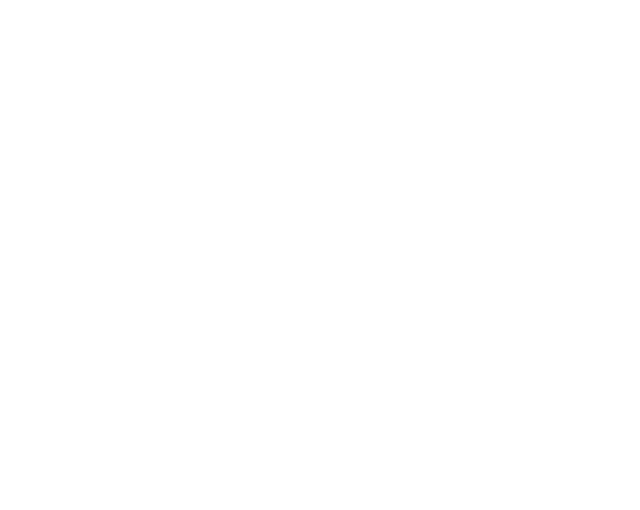
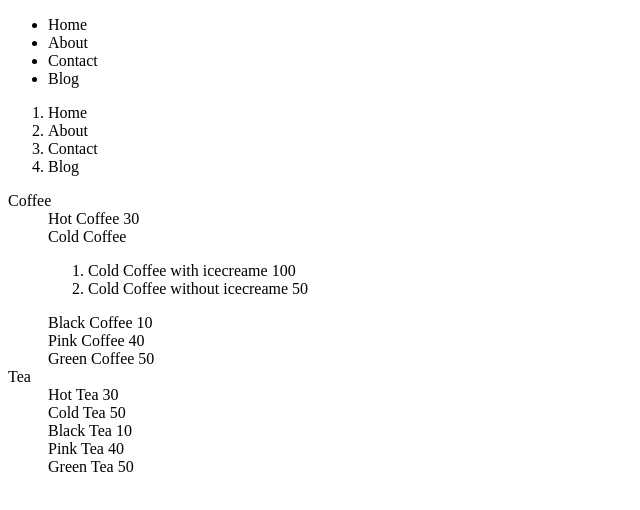
Before and after one commit to mohitsh7979/Frontend_Q, a plain HTML site: page Html/index.html in a window 1280 px wide. Shown: the whole page, without its empty margins (0-640 px from the left). Drawn offline with Linux system fonts and the light colour scheme.

Commit message:
Update code

```diff
--- a/Html/index.html
+++ b/Html/index.html
@@ -6,6 +6,71 @@
     <title>Document</title>
 </head>
 <body>
+  <!-- <center><h1>This is my heading tag</h1></center>
+
+    <p>Lorem, ipsum dolor sit <b> <i> <u>amet consectetur adipisicing elit </u>  </i></b> . Reiciendis, quis nobis rerum delectus voluptate mollitia laborum natus vel sint aliquid.</p>
+
+    <p>Lorem ipsum dolor sit, amet consectetur adipisicing elit. Quos magni dolores blanditiis dolorum consectetur reiciendis dolorem. Asperiores et voluptate eius earum natus, <del>This is my new text</del> cumque facilis qui, facere soluta iste minima architecto incidunt. Deleniti, fugiat. Reprehenderit, ea placeat. Assumenda expedita possimus architecto, perferendis quia quo neque voluptatibus laudantium, excepturi vero aliquam dolor!</p>
+
+    500 <del>50000</del> <br> <br>
+
+    H<sub>2</sub>O <br> <br>
+
+    a<sup>2</sup>+b<sup>2</sup><br> <br> -->
+
+     <!-- b
+     i
+     u
+     ins
+     del
+     sub
+     sup
+     center -->
+
+    <!-- <img src="car.jpg" alt="image not found" width="300"> -->
+
+    <!-- <h2>This is my h2 tag</h2>
+    <h3>This is my h3 tag</h3>
+    <h4>This is my h4 tag</h4>
+    <h5>This is my h5 tag</h5>
+    <h6>This is my h6 tag</h6> -->
+
+    <ul>
+      <li>Home</li>
+      <li>About</li>
+      <li>Contact</li>
+      <li>Blog</li>
+    </ul>
+
+    <ol type="">
+      <li>Home</li>
+      <li>About</li>
+      <li>Contact</li>
+      <li>Blog</li>
+    </ol>
+
+    <dl>
+      <dt>Coffee</dt>
+      <dd>Hot Coffee 30</dd>
+      <dd>
+        Cold Coffee
+        <ol>
+          <li>Cold Coffee with icecreame 100</li>
+          <li>Cold Coffee without icecreame 50</li>
+        </ol>
+      </dd>
+      <dd>Black Coffee 10</dd>
+      <dd>Pink Coffee 40</dd>
+      <dd>Green Coffee 50</dd>
+
+      <dt>Tea</dt>
+      <dd>Hot Tea 30</dd>
+      <dd>Cold Tea 50</dd>
+      <dd>Black Tea 10</dd>
+      <dd>Pink Tea 40</dd>
+      <dd>Green Tea 50</dd>
+    </dl>
+
 
 </body>
 </html>
```
Also changed, not shown: 1 other file.
